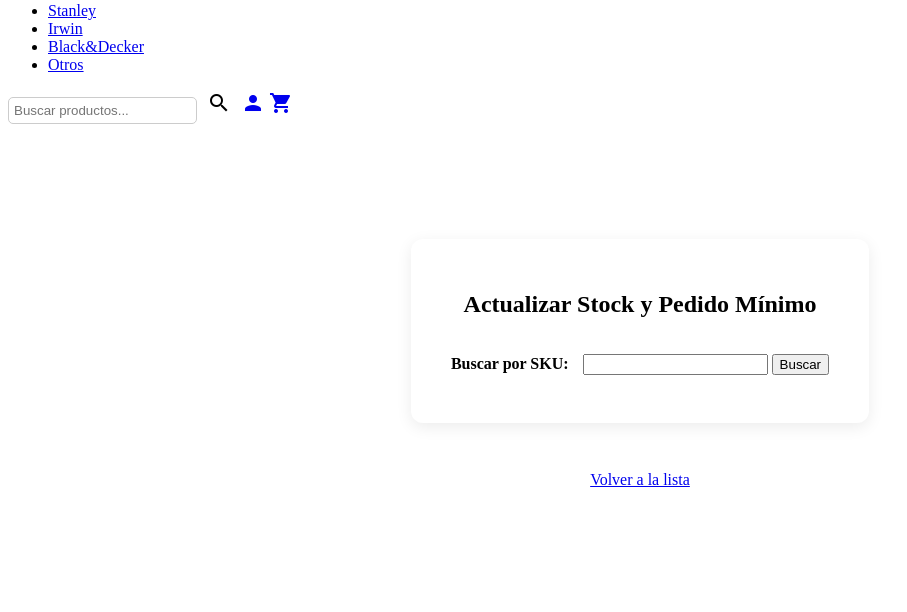
After one commit to Marianavc02/Proyecto2, a Django app: page /productos/actualizar-stock-minimo/ in a window 1280 px wide. The commit adds this page. Shown: the part 344-956 px from the top of the page, without its empty margins (0-907 px from the left). Run offline with Django 5.2, Linux system fonts and the light colour scheme.

Commit message:
funcionalidades RF_19 RF_17 RF_10

```diff
--- a/productos/forms.py
+++ b/productos/forms.py
@@ -1,6 +1,13 @@
+
+
 # forms.py
 from django import forms
 from .models import Producto, ProductoImagen
+
+class ActualizarStockMinimoForm(forms.Form):
+    sku = forms.CharField(label='SKU', max_length=100)
+    stock = forms.IntegerField(label='Stock', min_value=0)
+    minimo_pedido = forms.IntegerField(label='Mínimo para pedido', min_value=1)
 
 class ExcelUploadForm(forms.Form):
     archivo = forms.FileField(
--- a/productos/models.py
+++ b/productos/models.py
@@ -8,12 +8,16 @@ def image_upload_path(instance, filename):
     return os.path.join('productos', instance.sku, filename)
 
 class Producto(models.Model):
+# Campos principales
     sku = models.CharField("Referencia", max_length=100, unique=True)  # antes era 'codigo_barras'/'referencia'
     descripcion = models.TextField("Descripción")
     sbu = models.CharField("SBU", max_length=100, blank=True, null=True)
     categoria = models.CharField("Categoría", max_length=100, blank=True, null=True)
     precio_sin_iva = models.DecimalField("Precio antes de IVA", max_digits=10, decimal_places=2, null=True, blank=True)
     empresa = models.CharField("Empresa", max_length=50, blank=True, null=True)
+    # Nuevo: stock actual y mínimo de pedido
+    stock = models.PositiveIntegerField("Stock actual", default=0)
+    minimo_pedido = models.PositiveIntegerField("Mínimo para pedido", default=1, help_text="Cantidad mínima para que el producto sea factible de enviar.")
 #save para que siempre que se guarde en la base de datos se le ponga empresa
     def save(self, *args, **kwargs):
         self.empresa = clasificar_empresa(self.sku)
--- /dev/null
+++ b/productos/templates/productos/actualizar_stock_minimo.html
@@ -0,0 +1,58 @@
+{% extends "base.html" %}
+{% block title %}Actualizar Stock y Pedido Mínimo{% endblock %}
+{% block content %}
+<style>
+    .centered-form {
+        display: flex;
+        flex-direction: column;
+        align-items: center;
+        justify-content: center;
+        min-height: 60vh;
+    }
+    .form-box {
+        background: #fff;
+        padding: 2rem 2.5rem;
+        border-radius: 12px;
+        box-shadow: 0 4px 16px rgba(0,0,0,0.08);
+        min-width: 320px;
+        margin-bottom: 2rem;
+    }
+    .button {
+        margin-top: 1rem;
+    }
+</style>
+<div class="centered-form">
+    <div class="form-box">
+        <h2 style="text-align:center;">Actualizar Stock y Pedido Mínimo</h2>
+        <form method="post">
+            {% csrf_token %}
+            <div style="margin-bottom: 1rem;">
+                <label for="id_sku"><strong>Buscar por SKU:</strong></label>
+                <input type="text" name="sku" id="id_sku" value="{{ sku|default:'' }}" required {% if producto %}readonly{% endif %} style="margin-left:10px;">
+                <button type="submit" name="buscar" class="button" {% if producto %}disabled{% endif %}>Buscar</button>
+            </div>
+            {% if producto %}
+                <div style="margin-bottom: 1rem; text-align:center;">
+                    <strong>Producto encontrado:</strong><br>
+                    SKU: <b>{{ producto.sku }}</b><br>
+                    Descripción: <b>{{ producto.descripcion }}</b><br>
+                    Categoría: <b>{{ producto.categoria }}</b><br>
+                    Stock actual: <b>{{ producto.stock }}</b><br>
+                    Mínimo para pedido: <b>{{ producto.minimo_pedido }}</b>
+                </div>
+                <div style="margin-bottom: 1rem;">
+                    <label for="id_stock">Stock actual:</label>
+                    <input type="number" name="stock" id="id_stock" value="{{ producto.stock }}" min="0" required>
+                </div>
+                <div style="margin-bottom: 1rem;">
+                    <label for="id_minimo_pedido">Mínimo para pedido:</label>
+                    <input type="number" name="minimo_pedido" id="id_minimo_pedido" value="{{ producto.minimo_pedido }}" min="1" required>
+                </div>
+                <input type="hidden" name="sku" value="{{ producto.sku }}">
+                <button type="submit" name="actualizar" class="button">Actualizar</button>
+            {% endif %}
+        </form>
+    </div>
+    <a href="{% url 'lista_productos' %}" class="button">Volver a la lista</a>
+</div>
+{% endblock %}
--- a/productos/urls.py
+++ b/productos/urls.py
@@ -6,9 +6,11 @@ urlpatterns = [
     path('cargar-excel/', views.cargar_excel, name='cargar_excel'),
     path('lista-productos/', views.lista_productos, name='lista_productos'),
     path('cargar-imagen/', views.cargar_imagen, name='cargar_imagen'),
+    path('actualizar-stock-minimo/', views.actualizar_stock_minimo, name='actualizar_stock_minimo'),
     path('empresa/<str:empresa>/', views.productos_por_empresa, name='productos_por_empresa'),
     path('producto/<int:pk>/', views.detalle_producto, name='detalle_producto'),
     path('carrito/', views.carrito_ver, name='carrito_ver'),
     path('carrito/agregar/<str:sku>/', views.carrito_agregar, name='carrito_agregar'),
     path('carrito/eliminar/<str:sku>/', views.carrito_eliminar, name='carrito_eliminar'),
+    path('buscar/', views.buscar_productos, name='buscar_productos'),
 ]
--- a/productos/views.py
+++ b/productos/views.py
@@ -1,3 +1,5 @@
+
+
 # views.py
 import pandas as pd
 from decimal import Decimal
@@ -7,6 +9,7 @@ from django.http import JsonResponse
 from django.urls import reverse
 
 from .models import Producto, ProductoImagen
+from django.db import models
 from .forms import ExcelUploadForm, ImagenUploadForm
 from .utils import clasificar_empresa
 
@@ -111,7 +114,27 @@ def productos_por_empresa(request, empresa):
 #View para mostrar detalle producto
 def detalle_producto(request, pk):
     producto = get_object_or_404(Producto, pk=pk)
-    return render(request, 'productos/detalle_producto.html', {'producto': producto})
+    # Contar cuántos hay en el carrito de este usuario (por sesión)
+    pedidos = 0
+    cart = request.session.get('carrito', {})
+    if producto.sku in cart:
+        pedidos = 1  # solo 1 por usuario según lógica actual
+    # Para AJAX: si es petición JS, devolver solo el estado
+    if request.headers.get('x-requested-with') == 'XMLHttpRequest':
+        faltan = max(0, producto.minimo_pedido - pedidos)
+        return JsonResponse({
+            'pedidos': pedidos,
+            'minimo_pedido': producto.minimo_pedido,
+            'cumplido': pedidos >= producto.minimo_pedido,
+            'faltan': faltan
+        })
+    faltan = max(0, producto.minimo_pedido - pedidos)
+    return render(request, 'productos/detalle_producto.html', {
+        'producto': producto,
+        'pedidos': pedidos,
+        'faltan': faltan,
+        'cumplido': pedidos >= producto.minimo_pedido
+    })
 
 #<--!"{% url 'producto_detalle' producto.pk %}"-->
 
@@ -194,10 +217,26 @@ def carrito_ver(request):
     items = []
     total = Decimal("0")
 
+    productos_no_cumplen = []
     for sku, data in cart.items():
         precio = Decimal(data.get("precio", "0"))
         subtotal = precio  # cantidad fija = 1 (no repetidos)
         total += subtotal
+        # Buscar el producto real para validar el mínimo
+        try:
+            producto = Producto.objects.get(sku=sku)
+            cantidad_en_carrito = 1  # si implementas cantidades, cámbialo aquí
+            cumple_minimo = cantidad_en_carrito >= producto.minimo_pedido
+            if not cumple_minimo:
+                faltan = producto.minimo_pedido - cantidad_en_carrito
+                productos_no_cumplen.append({
+                    "sku": sku,
+                    "descripcion": producto.descripcion,
+                    "minimo_pedido": producto.minimo_pedido,
+                    "faltan": faltan
+                })
+        except Producto.DoesNotExist:
+            pass
         items.append({
             "sku": sku,
             "descripcion": data.get("descripcion", ""),
@@ -212,5 +251,56 @@ def carrito_ver(request):
         "total": total,
         "max_items": MAX_ITEMS,
         "count": len(items),
+        "productos_no_cumplen": productos_no_cumplen,
     }
     return render(request, "productos/carrito.html", contexto)
+
+
+def actualizar_stock_minimo(request):
+    from .forms import ActualizarStockMinimoForm
+    producto = None
+    form = None
+    sku = None
+    if request.method == 'POST':
+        sku = request.POST.get('sku')
+        if 'buscar' in request.POST and sku:
+            try:
+                producto = Producto.objects.get(sku=sku)
+                form = ActualizarStockMinimoForm(initial={
+                    'sku': producto.sku,
+                    'stock': producto.stock,
+                    'minimo_pedido': producto.minimo_pedido
+                })
+            except Producto.DoesNotExist:
+                messages.error(request, f'No se encontró el producto con SKU {sku}')
+                form = ActualizarStockMinimoForm(initial={'sku': sku})
+        elif 'actualizar' in request.POST:
+            form = ActualizarStockMinimoForm(request.POST)
+            if form.is_valid():
+                sku = form.cleaned_data['sku']
+                stock = form.cleaned_data['stock']
+                minimo_pedido = form.cleaned_data['minimo_pedido']
+                try:
+                    producto = Producto.objects.get(sku=sku)
+                    producto.stock = stock
+                    producto.minimo_pedido = minimo_pedido
+                    producto.save()
+                    messages.success(request, f'Stock y mínimo de pedido actualizados para {sku}')
+                except Producto.DoesNotExist:
+                    messages.error(request, f'No se encontró el producto con SKU {sku}')
+            else:
+                messages.error(request, 'Formulario inválido')
+    else:
+        form = ActualizarStockMinimoForm()
+    return render(request, 'productos/actualizar_stock_minimo.html', {'form': form, 'producto': producto, 'sku': sku})
+
+def buscar_productos(request):
+    query = request.GET.get('q', '')
+    productos = []
+    if query:
+        productos = Producto.objects.filter(
+            models.Q(descripcion__icontains=query) |
+            models.Q(sku__icontains=query) |
+            models.Q(categoria__icontains=query)
+        )
+    return render(request, 'productos/buscar_productos.html', {'productos': productos, 'query': query})
--- a/templates/base.html
+++ b/templates/base.html
@@ -31,10 +31,13 @@
         </ul>
 
         <div class="icons">
-            <a href="#"><span class="material-icons">search</span></a>
+            <form action="{% url 'buscar_productos' %}" method="get" style="display:inline;">
+                <input type="text" name="q" placeholder="Buscar productos..." style="padding:5px; border-radius:5px; border:1px solid #ccc;">
+                <button type="submit" style="background:none; border:none; cursor:pointer;">
+                    <span class="material-icons">search</span>
+                </button>
+            </form>
             <a href="#"><span class="material-icons">person</span></a>
-
-            <!-- Cambia este -->
             <a href="{% url 'carrito_ver' %}" class="cart-link">
                 <span class="material-icons">shopping_cart</span>
             </a>
```
Also changed, not shown: productos/management/commands/llenar_stock_minimo.py (added, +17 -0 lines), productos/templates/productos/buscar_productos.html (added, +31 -0 lines), productos/templates/productos/carrito.html (+14 -1 lines), productos/templates/productos/detalle_producto.html (+26 -4 lines), productos/templates/productos/lista_productos.html (+7 -0 lines).
